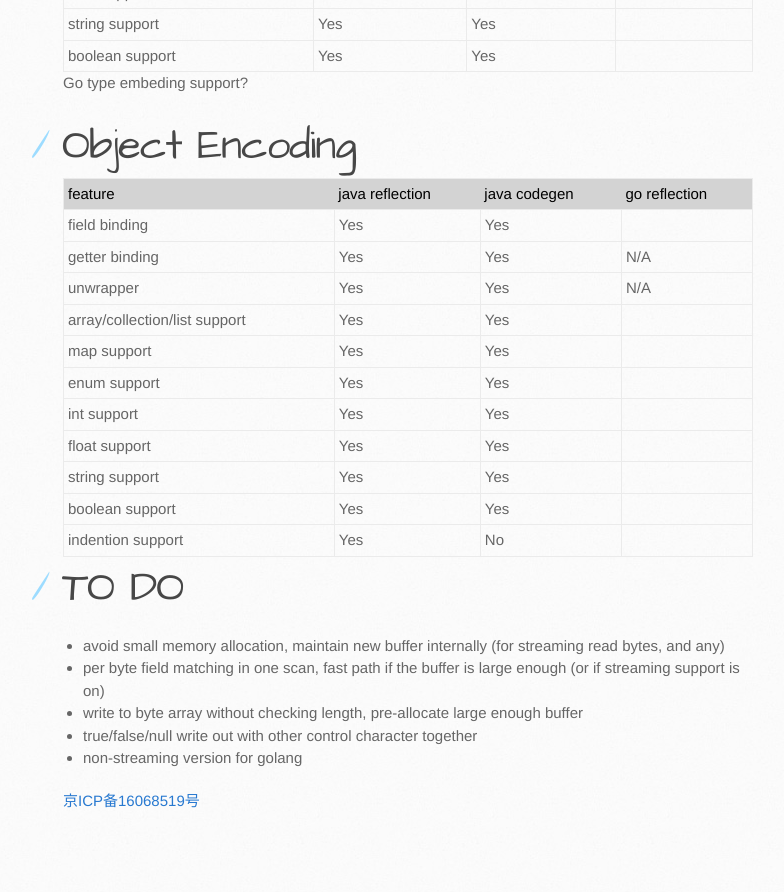
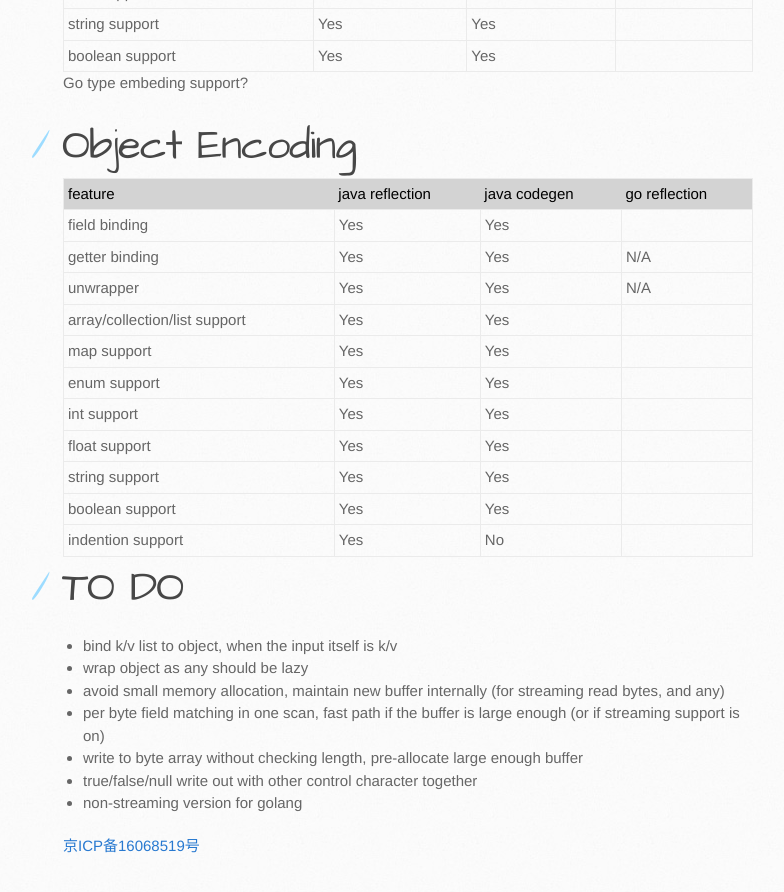
Before and after one commit to json-iterator/json-iterator.github.io, a Jekyll site: the page built from features.md, in a window 1280 px wide and 900 px high, scrolled down 2809 px. Shown: the top 892 px of the window, without its empty margins (107-891 px from the left). Built offline with Jekyll 4.4.1, drawn with Linux system fonts in a browser that asks for light colours; comment, search, counter and statistics services are not loaded; before the commit the page ends 3664 px from its top, so only the background shows below that.

Commit message:
Update features.md

```diff
--- a/features.md
+++ b/features.md
@@ -93,6 +93,8 @@ Go type embeding support?
 
 # TO DO
 
+* bind k/v list to object, when the input itself is k/v
+* wrap object as any should be lazy
 * avoid small memory allocation, maintain new buffer internally (for streaming read bytes, and any)
 * per byte field matching in one scan, fast path if the buffer is large enough (or if streaming support is on)
 * write to byte array without checking length, pre-allocate large enough buffer
```
